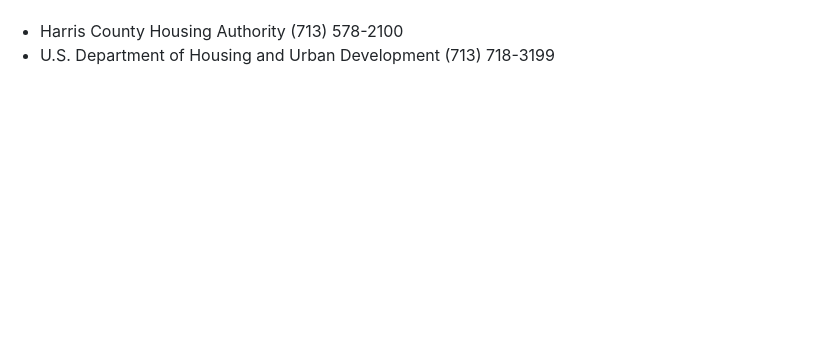
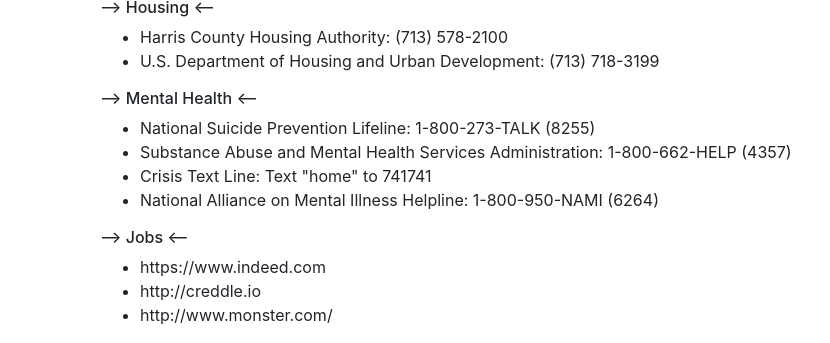
Before and after one commit to OliverCollins/HackRice_8, a Flask app: template templates/index.html in a window 1280 px wide. Shown: the part 1765-2108 px from the top of the page, without its empty margins (0-830 px from the left). Before the commit the page ends 1830 px from the top, so only its background shows below. Run offline with Flask 2, Linux system fonts and the light colour scheme; the template is opened without the code that fills it, so the values that code supplies are empty; some libraries are stand-ins or nearby versions.

Commit message:
feat(NFC): continues website progress by adding resources and overall styling

```diff
--- a/templates/index.html
+++ b/templates/index.html
@@ -7,13 +7,12 @@
 	</head>
 
 	<body>
-
 		<div class="container-fluid">
   			<div class="row">
     			<div class="col-md-3 ml-md-auto" style="background-color:#bde4f7;">
     			</div>
-    			<div class="col-sm" style="height:720px;">
-    				<p style="margin-top:200px; margin-left: -200px; font-size: 60px;">
+    			<div class="col-sm" style="height:600px;">
+    				<p style="margin-top:180px; margin-left: -200px; font-size: 60px;">
     					<b>Affordable</b>
     					<p></p>
     					<b style="font-size: 60px; margin-left: -100px;">housing</b>
@@ -22,10 +21,12 @@
     					<b style="font-size: 60px;">all.</b>
     				</p>
     			</div>
+    			<img src="http://getdrawings.com/images/house-outline-drawing-36.jpg" style="height:480px; width:480px; margin-right: 100px; margin-top: 120px;">
   			</div>
 		</div>
-		{{phone_number}}
-		{{page_html}}
+
+		<hr style="margin-top: -0px; margin-bottom: 50px; color: white;"></hr>
+
 		<p></p>
 		<div class="row">
 			<div class="col text-center">
@@ -78,12 +79,29 @@
 		</div>
 	</body>
 
-	<footer>
-	<p>Resources</p>
-	<ul>
-		<li> Harris County Housing Authority (713) 578-2100 </li>
-		<li> U.S. Department of Housing and Urban Development (713) 718-3199</li>
-	</ul>
+	<footer style="margin-left: 100px; margin-top: 50px;">
+	<h3 style="margin-bottom: 20px;">Resources</h3>
+
+	<h6>--> Housing <--</h6>
+		<ul>
+			<li> Harris County Housing Authority: (713) 578-2100 </li>
+			<li> U.S. Department of Housing and Urban Development: (713) 718-3199</li>
+		</ul>
+
+	<h6>--> Mental Health <--</h6>
+		<ul>
+			<li> National Suicide Prevention Lifeline: 1-800-273-TALK (8255) </li>
+			<li>Substance Abuse and Mental Health Services Administration: 1-800-662-HELP (4357)</li>
+			<li>Crisis Text Line: Text "home" to 741741</li>
+			<li>National Alliance on Mental Illness Helpline: 1-800-950-NAMI (6264)</li>
+		</ul>
+
+	<h6>--> Jobs <--</h6>
+		<ul>
+			<li>https://www.indeed.com</li>
+			<li>http://creddle.io</li>
+			<li>http://www.monster.com/</li>
+		</ul>
 	</footer>
 
 </html>
```
Also changed, not shown: templates/house.jpg (added).
